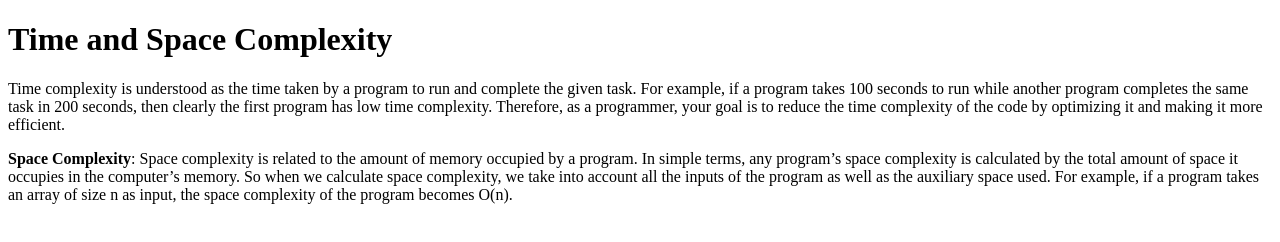
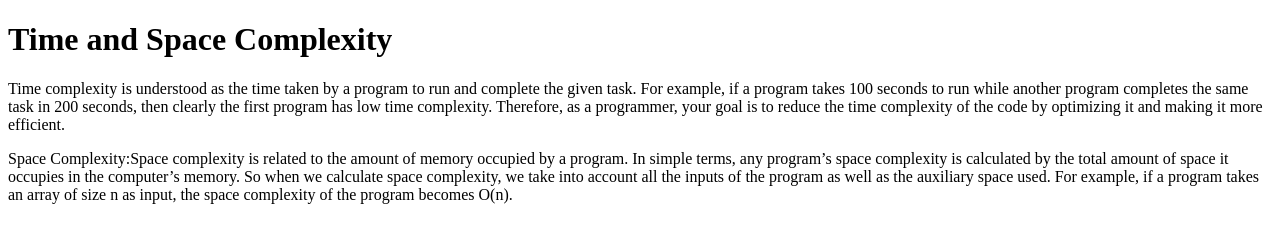
Before and after one commit to acciojob/time-and-space-complexity-Chandan159, a website: page main.html in a window 1280 px wide. Drawn offline with Linux system fonts and the light colour scheme.

Commit message:
created a submission

```diff
--- a/main.html
+++ b/main.html
@@ -12,7 +12,7 @@
 </script>
 	<h1>Time and Space Complexity</h1>
 	<p>Time complexity is understood as the time taken by a program to run and complete the given task. For example, if a program takes 100 seconds to run while another program completes the same task in 200 seconds, then clearly the first program has low time complexity. Therefore, as a programmer, your goal is to reduce the time complexity of the code by optimizing it and making it more efficient.</p>
-    <p><b>Space Complexity</b>: Space complexity is related to the amount of memory occupied by a program. In simple terms, any program’s space complexity is calculated by the total amount of space it occupies in the computer’s memory. So when we calculate space complexity, we take into account all the inputs of the program as well as the auxiliary space used. For example, if a program takes an array of size n as input, the space complexity of the program becomes O(n).<p>
+    <p>Space Complexity:Space complexity is related to the amount of memory occupied by a program. In simple terms, any program’s space complexity is calculated by the total amount of space it occupies in the computer’s memory. So when we calculate space complexity, we take into account all the inputs of the program as well as the auxiliary space used. For example, if a program takes an array of size n as input, the space complexity of the program becomes O(n).<p>
 </body>
 
 </html>
```
